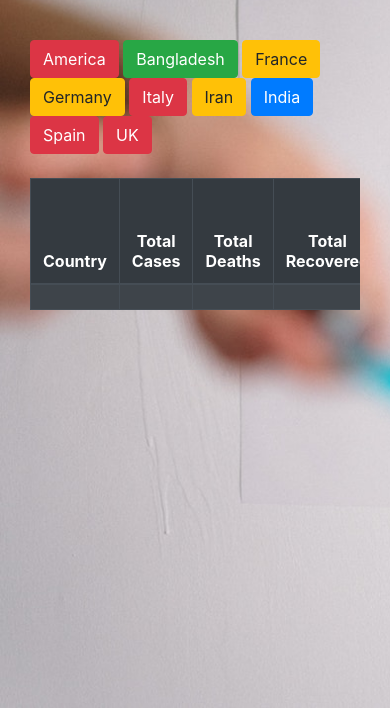
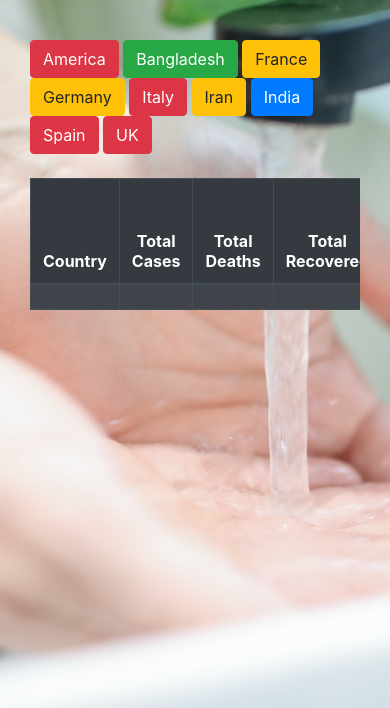
Before and after one commit to irfan174/coronavirus-live-update, a plain HTML site: page index.html in a window 390 px wide. Shown: the part 136-844 px from the top of the page. Drawn offline with Linux system fonts and the light colour scheme; no server answers.

Commit message:
update the background image responsiveness

```diff
--- a/index.html
+++ b/index.html
@@ -10,10 +10,11 @@
 		<link rel="stylesheet" href="css/bootstrap.min.css">
 		<style>
 					body{
-						background-image: url("images/1.jpg") ;
-						height: auto;
-						margin: 0;
+						background-image: url("images/2.jpg") ;
+						background-repeat: no-repeat;
 						background-size: cover;
+						background-position: center;
+						background-attachment: fixed;
 					}
 
 		</style>
```
